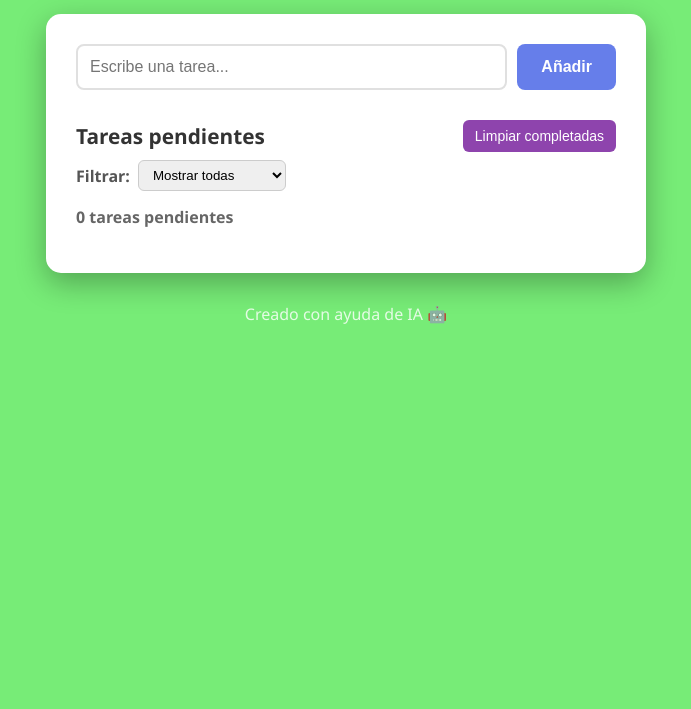
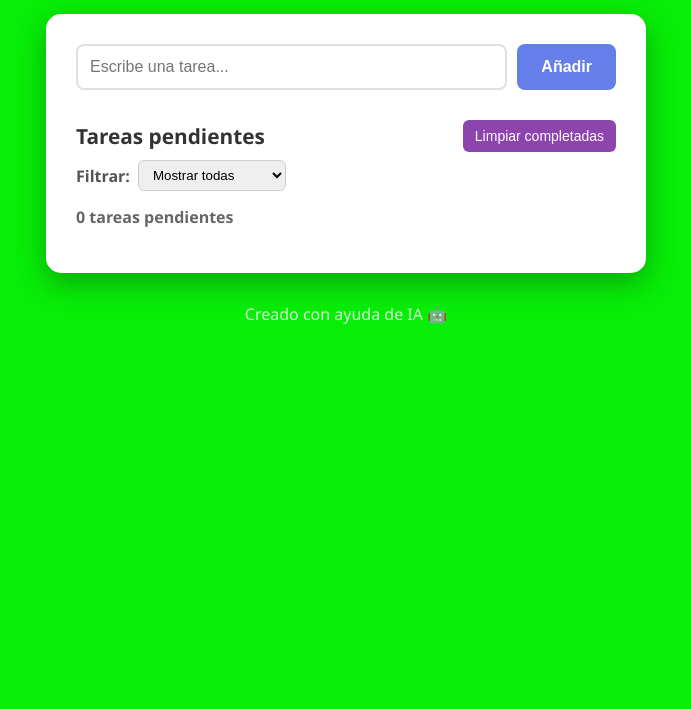
Before and after one commit to ejcoalejandro-create/gestor-tareas, a plain HTML site: page index.html in a window 1280 px wide. Shown: the part 91-800 px from the top of the page, without its empty margins (294-985 px from the left). Drawn offline with Linux system fonts and the light colour scheme.

Commit message:
cambio color fondo

```diff
--- a/styles.css
+++ b/styles.css
@@ -8,7 +8,7 @@ box-sizing: border-box;
 /* Estilos generales */
 body {
 font-family: 'Segoe UI', Tahoma, sans-serif;
-background: #77ec77;
+background: #08ee08;
 min-height: 100vh;
 padding: 20px;
 }
```
